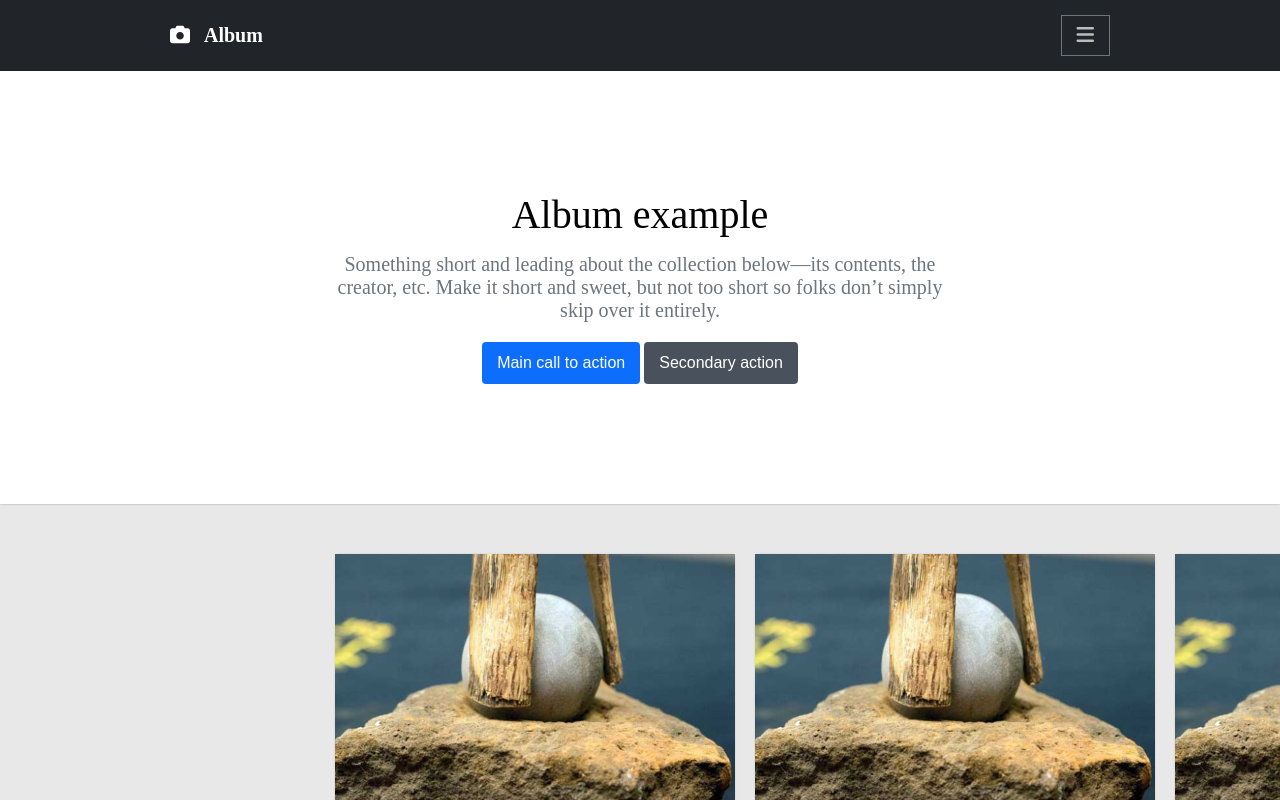
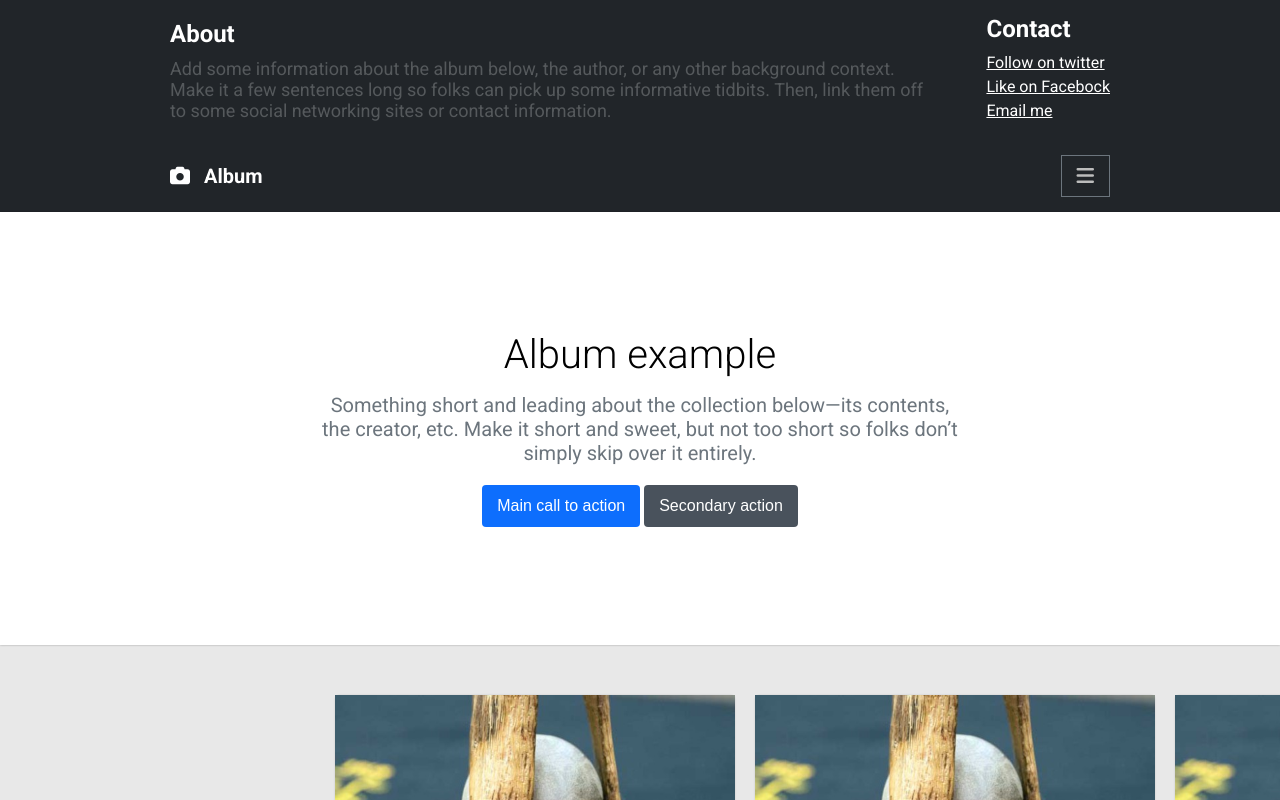
Before and after one commit to Kiro0oz/Front_Team, a plain HTML site: page index.html in a window 1280 px wide. Both pictures are taken after a click on the element 1085 px from the left and 35 px from the top of the page. Shown: the top 800 px of the page. Drawn offline with Linux system fonts and the light colour scheme.

Commit message:
Added JS In NavBar

```diff
--- a/CSS/style.css
+++ b/CSS/style.css
@@ -1,3 +1,5 @@
+@import url('https://fonts.googleapis.com/css2?family=Roboto:wght@100;300;400;500;700&display=swap');
+
 * {
   margin: 0;
   padding: 0;
@@ -18,16 +20,58 @@ html {
 
 body {
   background-color: rgb(232, 232, 232);
+  font-family: 'Roboto', sans-serif;
+}
+
+.active {
+  display: flex !important;
 }
 
 /* nav section */
-nav {
+
+.nav {
+  width: 100%;
+  display: none;
+  justify-content: space-between;
+  align-items: center;
+  padding: 15px 170px;
+  background-color: #212529;
+}
+
+.about h3 {
+  color: #fff;
+  margin-bottom: 10px;
+  font-size: 24px;
+}
+
+.about p {
+  color: #55595c;
+  font-size: 18px;
+  max-width: 753px;
+}
+
+.contact h2 {
+  color: #fff;
+  margin-bottom: 10px;
+}
+
+.contact a {
+  display: flex;
+  align-items: center;
+  color: #fff;
+  margin-bottom: 5px;
+  text-decoration: underline;
+}
+
+nav
+ {
   width: 100%;
   display: flex;
   justify-content: space-between;
   align-items: center;
   padding: 15px 170px;
   background-color: #212529;
+  transition: .3s;
 }
 
 .logo i,
@@ -189,7 +233,7 @@ footer {
   display: flex;
   justify-content: center;
   align-items: center;
-  font-size: 19px;
+  font-size: 16px;
   max-width: 650px;
   line-height: 1.3;
   color: #6c757d;
--- a/JS/main.js
+++ b/JS/main.js
@@ -0,0 +1,8 @@
+let btn = document.querySelector(".nav_bar");
+let nav = document.querySelector(".nav")
+
+
+
+btn.addEventListener('click', () => {
+  nav.classList.toggle("active")
+})
--- a/index.html
+++ b/index.html
@@ -1,18 +1,35 @@
 <!DOCTYPE html>
 <html lang="en">
   <head>
-  <meta charset="UTF-8">
-  <meta http-equiv="X-UA-Compatible" content="IE=edge">
-  <meta name="viewport" content="width=device-width, initial-scale=1.0">
-  <link rel="stylesheet" href="CSS/style.css">
-  <link rel="stylesheet" href="CSS/all.css">
-  <link rel="stylesheet" href="CSS/all.min.css">
-  <link rel="icon" href="img/letter-b.png">
+    <meta charset="UTF-8" />
+    <meta http-equiv="X-UA-Compatible" content="IE=edge" />
+    <meta name="viewport" content="width=device-width, initial-scale=1.0" />
+    <link rel="stylesheet" href="CSS/style.css" />
+    <link rel="stylesheet" href="CSS/all.css" />
+    <link rel="stylesheet" href="CSS/all.min.css" />
+    <link rel="icon" href="img/letter-b.png" />
     <title>Album example</title>
   </head>
   <body>
+    <!--========= Nav Section ==========-->
+    <div class="nav">
+      <div class="about">
+        <h3>About</h3>
+        <p>
+          Add some information about the album below, the author, or any other
+          background context. Make it a few sentences long so folks can pick up
+          some informative tidbits. Then, link them off to some social
+          networking sites or contact information.
+        </p>
+      </div>
+      <div class="contact">
+        <h2>Contact</h2>
+        <a href="#">Follow on twitter</a>
+        <a href="#">Like on Facebock</a>
+        <a href="#">Email me</a>
+      </div>
+    </div>
 
-  <!--========= Nav Section ==========-->
     <nav>
       <div class="logo" id="logo">
         <i class="fa-solid fa-camera"></i>
@@ -30,7 +47,11 @@
       </div>
 
       <div class="parg">
-      <p>Something short and leading about the collection below—its contents, the creator, etc. Make it short and sweet, but not too short so folks don’t simply skip over it entirely.</p>
+        <p>
+          Something short and leading about the collection below—its contents,
+          the creator, etc. Make it short and sweet, but not too short so folks
+          don’t simply skip over it entirely.
+        </p>
       </div>
 
       <div class="btns">
@@ -42,9 +63,12 @@
     <!--========= Cards Section ==========-->
     <div class="container">
       <div class="card">
-      <img src="img/Card.jpg" alt="" class="img">
+        <img src="img/Card.jpg" alt="" class="img" />
         <div class="card_body">
-        <p class="title">This is a wider card with supporting text below as a natural lead-in to additional content. This content is a little bit longer.</p>
+          <p class="title">
+            This is a wider card with supporting text below as a natural lead-in
+            to additional content. This content is a little bit longer.
+          </p>
           <div class="sec_body">
             <div class="btn_group">
               <button class="btn_1">View</button>
@@ -56,9 +80,12 @@
       </div>
 
       <div class="card">
-      <img src="img/Card.jpg" alt="" class="img">
+        <img src="img/Card.jpg" alt="" class="img" />
         <div class="card_body">
-        <p class="title">This is a wider card with supporting text below as a natural lead-in to additional content. This content is a little bit longer.</p>
+          <p class="title">
+            This is a wider card with supporting text below as a natural lead-in
+            to additional content. This content is a little bit longer.
+          </p>
           <div class="sec_body">
             <div class="btn_group">
               <button class="btn_1">View</button>
@@ -70,9 +97,12 @@
       </div>
 
       <div class="card">
-      <img src="img/Card.jpg" alt="" class="img">
+        <img src="img/Card.jpg" alt="" class="img" />
         <div class="card_body">
-        <p class="title">This is a wider card with supporting text below as a natural lead-in to additional content. This content is a little bit longer.</p>
+          <p class="title">
+            This is a wider card with supporting text below as a natural lead-in
+            to additional content. This content is a little bit longer.
+          </p>
           <div class="sec_body">
             <div class="btn_group">
               <button class="btn_1">View</button>
@@ -84,9 +114,12 @@
       </div>
 
       <div class="card">
-      <img src="img/Card.jpg" alt="" class="img">
+        <img src="img/Card.jpg" alt="" class="img" />
         <div class="card_body">
-        <p class="title">This is a wider card with supporting text below as a natural lead-in to additional content. This content is a little bit longer.</p>
+          <p class="title">
+            This is a wider card with supporting text below as a natural lead-in
+            to additional content. This content is a little bit longer.
+          </p>
           <div class="sec_body">
             <div class="btn_group">
               <button class="btn_1">View</button>
@@ -98,9 +131,12 @@
       </div>
 
       <div class="card">
-      <img src="img/Card.jpg" alt="" class="img">
+        <img src="img/Card.jpg" alt="" class="img" />
         <div class="card_body">
-        <p class="title">This is a wider card with supporting text below as a natural lead-in to additional content. This content is a little bit longer.</p>
+          <p class="title">
+            This is a wider card with supporting text below as a natural lead-in
+            to additional content. This content is a little bit longer.
+          </p>
           <div class="sec_body">
             <div class="btn_group">
               <button class="btn_1">View</button>
@@ -112,9 +148,12 @@
       </div>
 
       <div class="card">
-      <img src="img/Card.jpg" alt="" class="img">
+        <img src="img/Card.jpg" alt="" class="img" />
         <div class="card_body">
-        <p class="title">This is a wider card with supporting text below as a natural lead-in to additional content. This content is a little bit longer.</p>
+          <p class="title">
+            This is a wider card with supporting text below as a natural lead-in
+            to additional content. This content is a little bit longer.
+          </p>
           <div class="sec_body">
             <div class="btn_group">
               <button class="btn_1">View</button>
@@ -126,9 +165,12 @@
       </div>
 
       <div class="card">
-      <img src="img/Card.jpg" alt="" class="img">
+        <img src="img/Card.jpg" alt="" class="img" />
         <div class="card_body">
-        <p class="title">This is a wider card with supporting text below as a natural lead-in to additional content. This content is a little bit longer.</p>
+          <p class="title">
+            This is a wider card with supporting text below as a natural lead-in
+            to additional content. This content is a little bit longer.
+          </p>
           <div class="sec_body">
             <div class="btn_group">
               <button class="btn_1">View</button>
@@ -140,9 +182,12 @@
       </div>
 
       <div class="card">
-      <img src="img/Card.jpg" alt="" class="img">
+        <img src="img/Card.jpg" alt="" class="img" />
         <div class="card_body">
-        <p class="title">This is a wider card with supporting text below as a natural lead-in to additional content. This content is a little bit longer.</p>
+          <p class="title">
+            This is a wider card with supporting text below as a natural lead-in
+            to additional content. This content is a little bit longer.
+          </p>
           <div class="sec_body">
             <div class="btn_group">
               <button class="btn_1">View</button>
@@ -153,9 +198,12 @@
         </div>
       </div>
       <div class="card">
-      <img src="img/Card.jpg" alt="" class="img">
+        <img src="img/Card.jpg" alt="" class="img" />
         <div class="card_body">
-        <p class="title">This is a wider card with supporting text below as a natural lead-in to additional content. This content is a little bit longer.</p>
+          <p class="title">
+            This is a wider card with supporting text below as a natural lead-in
+            to additional content. This content is a little bit longer.
+          </p>
           <div class="sec_body">
             <div class="btn_group">
               <button class="btn_1">View</button>
@@ -165,28 +213,23 @@
           </div>
         </div>
       </div>
-
     </div>
 
     <!--========= Footer ==========-->
     <footer>
       <div class="footer_text">
-      <p>Album example is © Bootstrap, but please download and customize it for yourself!
-        New to Bootstrap? <a href="#" class="footer_link">Visit the homepage</a> or read our <a href="#" class="footer_link">getting started guide</a>.</p>
+        <p>
+          Album example is © Bootstrap, but please download and customize it for
+          yourself! New to Bootstrap?
+          <a href="#" class="footer_link">Visit the homepage</a> or read our
+          <a href="#" class="footer_link">getting started guide</a>.
+        </p>
       </div>
 
       <div class="scroll_up">
         <a href="#logo" class="footer_link">Back to top</a>
-
       </div>
-
-
-
     </footer>
-
-
-
-
 
     <script src="JS/main.js"></script>
   </body>
```
Lines whose indentation alone changed are shown as unchanged.
